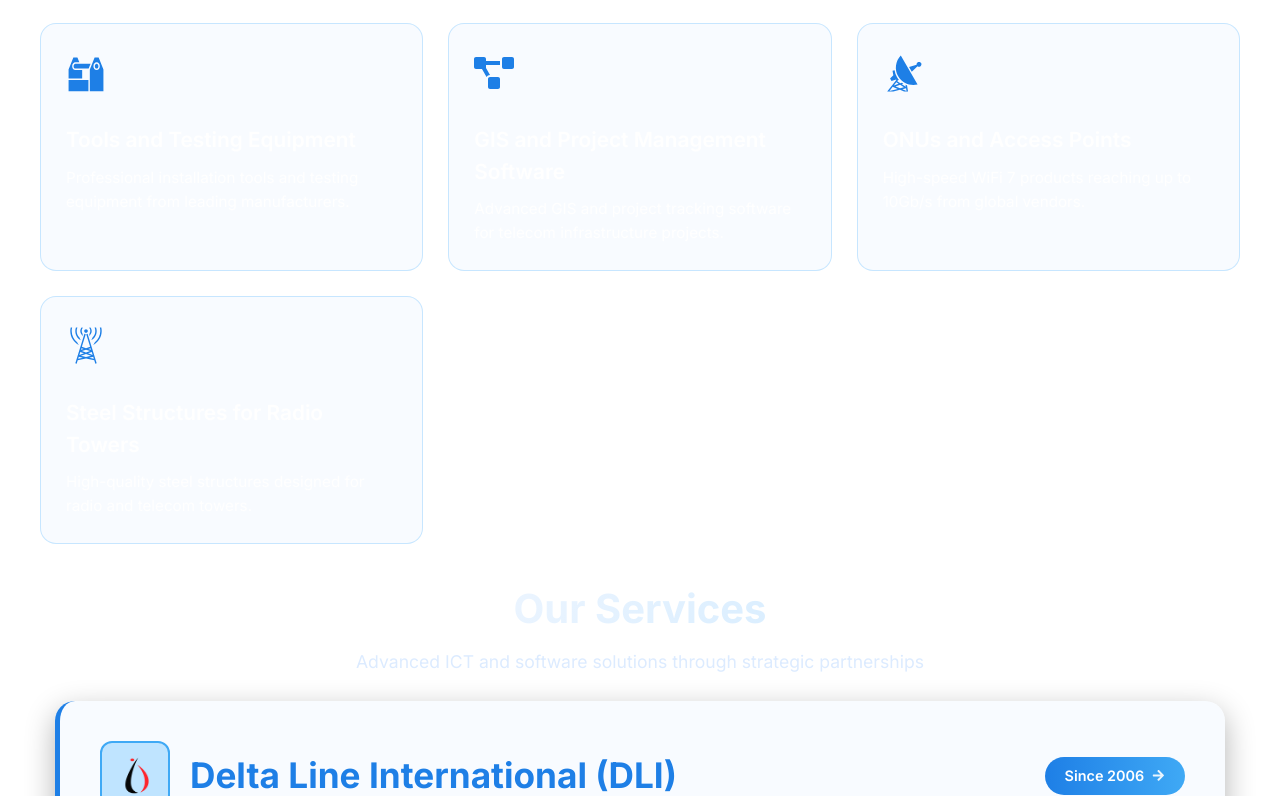
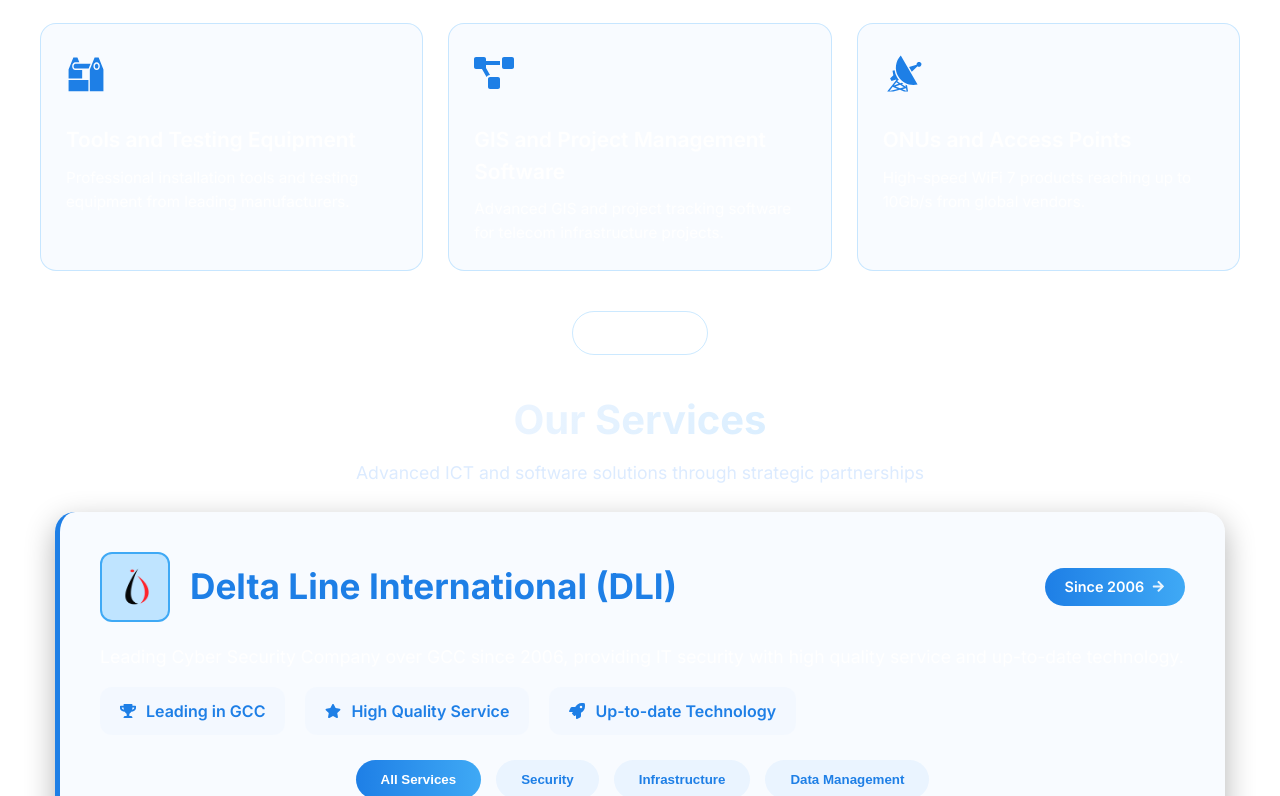
Before and after one commit to taimahamadneh-coretech/new-coretech-website, a React (Create React App) app: page / in a window 1280 px wide. Shown: the part 4419-5215 px from the top of the page. Built offline with nearby package versions, Linux system fonts and the light colour scheme.

Commit message:
Update products section: Add new products & Add see more/less button

```diff
--- a/src/Sections/products/Products.jsx
+++ b/src/Sections/products/Products.jsx
@@ -1,6 +1,7 @@
-import { companyData } from '../../data/companyData';
-import './products.css';
-import { useTranslation } from 'react-i18next';
+import { useState } from "react";
+import { companyData } from "../../data/companyData";
+import "./products.css";
+import { useTranslation } from "react-i18next";
 
 import {
   GiElectric,
@@ -8,10 +9,21 @@ import {
   GiCircuitry,
   GiToolbox,
   GiRadarDish,
-  GiRadioTower
-} from 'react-icons/gi';
+  GiRadioTower,
+  GiWalkieTalkie,
+  GiSatelliteCommunication,
+  GiCctvCamera,
+} from "react-icons/gi";
 
-import { FaProjectDiagram } from 'react-icons/fa';
+import {
+  FaProjectDiagram,
+  FaBroadcastTower,
+  FaMobileAlt,
+  FaCamera,
+  FaServer,
+} from "react-icons/fa";
+
+import { MdHeadsetMic } from "react-icons/md";
 
 const productIcons = {
   "Wooden Poles": <GiElectric />,
@@ -20,13 +32,28 @@ const productIcons = {
   "Tools and Testing Equipment": <GiToolbox />,
   "GIS and Project Management Software": <FaProjectDiagram />,
   "ONUs and Access Points": <GiRadarDish />,
-  "Steel Structures for Radio Towers": <GiRadioTower />
+  "Steel Structures for Radio Towers": <GiRadioTower />,
+
+  "DMR Radio Solutions": <GiWalkieTalkie />,
+  "TETRA Radio Systems": <FaBroadcastTower />,
+  "PTT over Cellular (PoC)": <FaMobileAlt />,
+  "Broadband Terminals & Systems": <FaServer />,
+  "Body Worn Cameras": <FaCamera />,
+  "Two-Way Radio Types": <GiWalkieTalkie />,
+  "Satellite Communication": <GiSatelliteCommunication />,
+  "Integrated Communication Solutions": <GiCctvCamera />,
+  "Quail Wearable Communication Devices": <MdHeadsetMic />,
 };
 
+const Products = () => {
+  const { t, i18n } = useTranslation();
+  const lang = i18n.language;
 
-const Products = () => {
-    const { t,i18n } = useTranslation();
-  const lang = i18n.language;
+  const [showAll, setShowAll] = useState(false);
+
+  const products = companyData.products[0].items;
+  const visibleProducts = showAll ? products : products.slice(0, 6);
+
   return (
     <section id="products" className="section products-section">
       <div className="section-container">
@@ -34,12 +61,12 @@ const Products = () => {
         <div className="section-header">
           <h2 className="section-title">{t('products.sectionTitle')}</h2>
           <p className="section-subtitle">
-           {t('products.sectionSubtitle')}
+            {t('products.sectionSubtitle')}
           </p>
         </div>
 
         <div className="products-grid">
-          {companyData.products[0].items.map((product, index) => (
+          {visibleProducts.map((product, index) => (
             <div key={index} className="product-card">
 
               <div className="product-icon">
@@ -47,11 +74,26 @@ const Products = () => {
               </div>
 
               <h3 className="product-title">{product.title[lang]}</h3>
-              <p className="product-description">{product.description[lang]}</p>
+              <p className="product-description">
+                {product.description[lang]}
+              </p>
 
             </div>
           ))}
         </div>
+
+      {products.length > 6 && (
+  <div className="see-more-wrapper">
+    <button
+      className="see-more-btn"
+      onClick={() => setShowAll(!showAll)}
+    >
+      {showAll
+        ? t('products.seeLess') || 'See Less'
+        : t('products.seeMore') || 'See More'}
+    </button>
+  </div>
+)}
 
       </div>
     </section>
--- a/src/Sections/products/products.css
+++ b/src/Sections/products/products.css
@@ -46,3 +46,25 @@
   line-height: 1.6;
   color: var(--white);
 }
+
+.see-more-wrapper {
+  display: flex;
+  justify-content: center;
+  margin-top: 40px;
+}
+
+.see-more-btn {
+  padding: 12px 32px;
+  border-radius: 30px;
+  border: 1px solid var(--vm-card-border);
+  background: transparent;
+  color: var(--white);
+  font-size: 1rem;
+  cursor: pointer;
+  transition: all 0.3s ease;
+}
+
+.see-more-btn:hover {
+  background: var(--blue-deep);
+  border-color: var(--blue-deep);
+}
--- a/src/data/companyData.js
+++ b/src/data/companyData.js
@@ -6,117 +6,198 @@ export const companyData = {
   website: "www.coretechpal.com",
   address: {
     en: "4th Floor, Mecca Mall Building, Rafeedia Street, Nablus, Palestine",
-    ar: "الطابق الرابع، مبنى ميغا مول، شارع رفيديا، نابلس، فلسطين"
+    ar: "الطابق الرابع، مبنى ميغا مول، شارع رفيديا، نابلس، فلسطين",
   },
 
   description: {
     en: " Coretech is an end-to-end reseller and service provider in the sectors of Telecommunications and ICT, Coretech always keen to enhance its' customers experience through providing the latest technology in the market, revolutionize the telecommunications and IT industry through innovative solutions that connect the world and empower human potential. We envision a future where deploying cutting-edge technology enhances lives, businesses, and societies. With a relentless commitment to excellence, integrity, and customer satisfaction, we aspire to be the leading provider of the best in Line telecommunications and IT services, by setting new standards of reliability, efficiency, and sustainability, and pushing the boundaries of innovation and creativity.",
-    ar:"كورتيك (Coretech) هي شركة رائدة تعمل كموزّع ومزوّد خدمات متكامل في مجالي الاتصالات وتقنية المعلومات (ICT)، تقدّم حلولًا شاملة من البداية إلى النهاية. نلتزم في كورتيك بالارتقاء بتجربة عملائنا عبر توفير أحدث التقنيات المتقدمة في السوق، وتقديم حلول مبتكرة تُحدث نقلة نوعية في عالم الاتصالات وتقنية المعلومات، وتربط العالم بسلاسة، وتُطلق العنان للإمكانات البشرية."+
-    "نؤمن بمستقبل تقوده التكنولوجيا الذكية، حيث يسهم توظيف الحلول المتطورة في تحسين جودة الحياة، وتعزيز نمو الأعمال، وبناء مجتمعات أكثر تطورًا واستدامة. ومن خلال التزامنا المستمر بالتميّز، والنزاهة، وتركيزنا المطلق على رضا العملاء، نسعى لأن نكون الشريك الموثوق والاختيار الأول في تقديم خدمات الاتصالات وتقنية المعلومات، عبر وضع معايير جديدة للموثوقية والكفاءة والاستدامة، ودفع حدود الابتكار والإبداع نحو آفاق غير مسبوقة."
+    ar:
+      "كورتيك (Coretech) هي شركة رائدة تعمل كموزّع ومزوّد خدمات متكامل في مجالي الاتصالات وتقنية المعلومات (ICT)، تقدّم حلولًا شاملة من البداية إلى النهاية. نلتزم في كورتيك بالارتقاء بتجربة عملائنا عبر توفير أحدث التقنيات المتقدمة في السوق، وتقديم حلول مبتكرة تُحدث نقلة نوعية في عالم الاتصالات وتقنية المعلومات، وتربط العالم بسلاسة، وتُطلق العنان للإمكانات البشرية." +
+      "نؤمن بمستقبل تقوده التكنولوجيا الذكية، حيث يسهم توظيف الحلول المتطورة في تحسين جودة الحياة، وتعزيز نمو الأعمال، وبناء مجتمعات أكثر تطورًا واستدامة. ومن خلال التزامنا المستمر بالتميّز، والنزاهة، وتركيزنا المطلق على رضا العملاء، نسعى لأن نكون الشريك الموثوق والاختيار الأول في تقديم خدمات الاتصالات وتقنية المعلومات، عبر وضع معايير جديدة للموثوقية والكفاءة والاستدامة، ودفع حدود الابتكار والإبداع نحو آفاق غير مسبوقة.",
   },
 
   vision: {
     en: "At Coretech, our vision is to revolutionize the telecommunications and IT industry through innovative solutions that connect the world and empower human potential. We envision a future where cutting-edge technology enhances lives, businesses, and societies, while setting new standards of reliability, efficiency, and sustainability.",
-    ar: "تتمثل رؤيتنا في كورتيك في إحداث نقلة نوعية في قطاع الاتصالات وتقنية المعلومات من خلال حلول مبتكرة تربط العالم وتعزز الإمكانات البشرية. نطمح إلى مستقبل تُسهم فيه أحدث التقنيات في تحسين حياة الأفراد، وتطوير الأعمال، ودعم المجتمعات، مع وضع معايير جديدة في الموثوقية والكفاءة والاستدامة."
+    ar: "تتمثل رؤيتنا في كورتيك في إحداث نقلة نوعية في قطاع الاتصالات وتقنية المعلومات من خلال حلول مبتكرة تربط العالم وتعزز الإمكانات البشرية. نطمح إلى مستقبل تُسهم فيه أحدث التقنيات في تحسين حياة الأفراد، وتطوير الأعمال، ودعم المجتمعات، مع وضع معايير جديدة في الموثوقية والكفاءة والاستدامة.",
   },
 
   mission: {
     en: "Our mission is to deliver cutting-edge telecommunications and IT solutions that empower businesses and individuals to thrive. We are committed to providing innovative products, reliable services, and exceptional customer experiences through continuous research and investment in emerging technologies.",
-    ar: "رسالتنا هي تقديم حلول متقدمة في مجال الاتصالات وتقنية المعلومات تمكّن الشركات والأفراد من تحقيق النجاح والنمو. نلتزم بتوفير منتجات مبتكرة، وخدمات موثوقة، وتجارب استثنائية للعملاء من خلال البحث المستمر والاستثمار في التقنيات الناشئة."
+    ar: "رسالتنا هي تقديم حلول متقدمة في مجال الاتصالات وتقنية المعلومات تمكّن الشركات والأفراد من تحقيق النجاح والنمو. نلتزم بتوفير منتجات مبتكرة، وخدمات موثوقة، وتجارب استثنائية للعملاء من خلال البحث المستمر والاستثمار في التقنيات الناشئة.",
   },
   products: [
     {
       category: {
         en: "Fixed Line Telecommunications",
-      ar: "اتصالات الخطوط الثابتة"
+        ar: "اتصالات الخطوط الثابتة",
       },
       items: [
         {
           title: {
             en: "Wooden Poles",
-          ar: "الأعمدة الخشبية"
+            ar: "الأعمدة الخشبية",
           },
           description: {
             en: "Through the years, we have established relationships with multiple suppliers across eastern and northern Europe. Our wooden poles range from 7m to 16m, made from Scots Pine wood and treated with environmentally friendly Tanalith-E.",
-          ar: "على مدار السنوات، قمنا ببناء علاقات قوية مع موردين في شرق وشمال أوروبا. تتراوح أعمدة الخشب لدينا من 7 إلى 16 مترًا، مصنوعة من خشب الصنوبر الاسكتلندي ومعالجة بمواد صديقة للبيئة."
+            ar: "على مدار السنوات، قمنا ببناء علاقات قوية مع موردين في شرق وشمال أوروبا. تتراوح أعمدة الخشب لدينا من 7 إلى 16 مترًا، مصنوعة من خشب الصنوبر الاسكتلندي ومعالجة بمواد صديقة للبيئة.",
           },
         },
         {
           title: {
             en: "Fiber Cables and Accessories",
-          ar: "كوابل الألياف الضوئية وملحقاتها"
+            ar: "كوابل الألياف الضوئية وملحقاتها",
           },
           description: {
             en: "Complete OSP network components including fiber cables, patch cords, splitters, ducts, splice closures, and distribution boxes.",
-          ar: "مكونات متكاملة لشبكات الألياف الضوئية تشمل الكوابل، والوصلات، والمقسمات، والقنوات، وصناديق التوزيع."
+            ar: "مكونات متكاملة لشبكات الألياف الضوئية تشمل الكوابل، والوصلات، والمقسمات، والقنوات، وصناديق التوزيع.",
           },
         },
         {
           title: {
             en: "FTTx Core Network",
-          ar: "الشبكات الأساسية FTTx"
+            ar: "الشبكات الأساسية FTTx",
           },
           description: {
             en: "End-to-end solutions for GPON, XGPON, and XSGPON networks from industry leaders.",
-          ar: "حلول متكاملة لشبكات GPON و XGPON و XSGPON من كبرى الشركات العالمية."
+            ar: "حلول متكاملة لشبكات GPON و XGPON و XSGPON من كبرى الشركات العالمية.",
           },
         },
         {
           title: {
             en: "Tools and Testing Equipment",
-          ar: "أدوات ومعدات الفحص"
+            ar: "أدوات ومعدات الفحص",
           },
           description: {
             en: "Professional installation tools and testing equipment from leading manufacturers.",
-          ar: "أدوات تركيب ومعدات فحص احترافية من أفضل الشركات العالمية."
+            ar: "أدوات تركيب ومعدات فحص احترافية من أفضل الشركات العالمية.",
           },
         },
         {
           title: {
             en: "GIS and Project Management Software",
-          ar: "برمجيات نظم المعلومات الجغرافية وإدارة المشاريع"
+            ar: "برمجيات نظم المعلومات الجغرافية وإدارة المشاريع",
           },
           description: {
             en: "Advanced GIS and project tracking software for telecom infrastructure projects.",
-          ar: "برمجيات متقدمة لإدارة المشاريع وتتبع البنية التحتية للاتصالات."
+            ar: "برمجيات متقدمة لإدارة المشاريع وتتبع البنية التحتية للاتصالات.",
           },
         },
         {
           title: {
             en: "ONUs and Access Points",
-          ar: "وحدات الشبكة ونقاط الوصول"
+            ar: "وحدات الشبكة ونقاط الوصول",
           },
           description: {
             en: "High-speed WiFi 7 products reaching up to 10Gb/s from global vendors.",
-          ar: "منتجات WiFi 7 عالية السرعة تصل إلى 10 جيجابت/ثانية من موردين عالميين."
+            ar: "منتجات WiFi 7 عالية السرعة تصل إلى 10 جيجابت/ثانية من موردين عالميين.",
           },
         },
         {
           title: {
             en: "Steel Structures for Radio Towers",
-          ar: "الهياكل الفولاذية لأبراج الاتصالات"
+            ar: "الهياكل الفولاذية لأبراج الاتصالات",
           },
           description: {
             en: "High-quality steel structures designed for radio and telecom towers.",
-          ar: "هياكل فولاذية عالية الجودة مخصصة لأبراج الاتصالات والبث."
+            ar: "هياكل فولاذية عالية الجودة مخصصة لأبراج الاتصالات والبث.",
           },
-      }
-    ]
-  }
+        },
+        {
+          title: {
+            en: "DMR Radio Solutions",
+            ar: "حلول أجهزة DMR",
+          },
+          description: {
+            en: "Digital Mobile Radio (DMR) solutions including handheld radios, mobile radios, repeaters, and complete radio systems for reliable and secure communications.",
+            ar: "حلول الاتصالات الرقمية DMR تشمل أجهزة محمولة ومركبية، ومكررات وأنظمة متكاملة لضمان اتصال موثوق وآمن.",
+          },
+        },
+        {
+          title: {
+            en: "TETRA Radio Systems",
+            ar: "أنظمة اتصالات TETRA",
+          },
+          description: {
+            en: "Mission-critical TETRA communication systems designed for public safety, transportation, and large-scale operations.",
+            ar: "أنظمة اتصالات TETRA مصممة للمهام الحرجة مثل السلامة العامة، النقل، والعمليات واسعة النطاق.",
+          },
+        },
+        {
+          title: {
+            en: "PTT over Cellular (PoC)",
+            ar: "الاتصال عبر الشبكات الخلوية (PoC)",
+          },
+          description: {
+            en: "Push-To-Talk over cellular solutions enabling instant communication over 4G/5G and WiFi networks.",
+            ar: "حلول الاتصال الفوري عبر الشبكات الخلوية 4G/5G وWiFi باستخدام تقنية الضغط للتحدث (PoC).",
+          },
+        },
+        {
+          title: {
+            en: "Broadband Terminals & Systems",
+            ar: "الأنظمة والمحطات ذات النطاق العريض",
+          },
+          description: {
+            en: "Broadband communication terminals and systems providing high-speed data, video, and voice services.",
+            ar: "محطات وأنظمة اتصال عريضة النطاق توفر خدمات البيانات والفيديو والصوت بسرعات عالية.",
+          },
+        },
+        {
+          title: {
+            en: "Body Worn Cameras",
+            ar: "كاميرات تُرتدى على الجسم",
+          },
+          description: {
+            en: "Professional body worn cameras integrated with evidence management systems for security and law enforcement.",
+            ar: "كاميرات احترافية تُرتدى على الجسم ومتكاملة مع أنظمة إدارة الأدلة للجهات الأمنية.",
+          },
+        },
+        {
+          title: {
+            en: "Two-Way Radio Types",
+            ar: "أنواع أجهزة الاتصال اللاسلكي",
+          },
+          description: {
+            en: "Wide range of analogue, licence-free, and ATEX intrinsically safe radios for different working environments.",
+            ar: "مجموعة متنوعة من أجهزة الاتصال التناظرية، بدون ترخيص، وأجهزة ATEX الآمنة للاستخدام في البيئات الخطرة.",
+          },
+        },
+        {
+          title: {
+            en: "Integrated Communication Solutions",
+            ar: "حلول اتصالات متكاملة",
+          },
+          description: {
+            en: "End-to-end solutions including emergency systems, smart city CCTV, bi-directional amplifiers, site infrastructure, and accessories.",
+            ar: "حلول متكاملة تشمل أنظمة الطوارئ، كاميرات المدن الذكية، مضخمات الإشارة ثنائية الاتجاه، البنية التحتية، والملحقات.",
+          },
+        },
+        {
+          title: {
+            en: "Quail Wearable Communication Devices",
+            ar: "أجهزة كوايل للاتصال القابل للارتداء",
+          },
+          description: {
+            en: "A range of wearable communication devices designed for healthcare, retail, and quick service environments. The lineup includes Pro11 for healthcare, Pro12 for retail, and Pro9 for quick service, enabling instant, hands-free, and reliable team communication.",
+            ar: "مجموعة من أجهزة الاتصال القابلة للارتداء من كوايل، مصممة لقطاعات الرعاية الصحية، البيع بالتجزئة، والخدمة السريعة. تشمل السلسلة Pro11 للرعاية الصحية، Pro12 للبيع بالتجزئة، وPro9 للخدمة السريعة، وتوفر تواصلاً فورياً وموثوقاً دون استخدام اليدين.",
+          },
+        },
+      ],
+    },
   ],
 
   services: [
     {
       category: {
         en: "ICT Solutions",
-      ar: "حلول تقنية المعلومات"
+        ar: "حلول تقنية المعلومات",
       },
       provider: "Delta Line International (DLI)",
       website: "https://deltaline-it.com/",
       logo: deltaLogo,
       description: {
         en: "Leading Cyber Security Company over GCC since 2006, providing IT security with high quality service and up-to-date technology.",
-      ar: "شركة رائدة في مجال الأمن السيبراني في دول الخليج منذ عام 2006، تقدم حلول أمن معلومات عالية الجودة باستخدام أحدث التقنيات."
+        ar: "شركة رائدة في مجال الأمن السيبراني في دول الخليج منذ عام 2006، تقدم حلول أمن معلومات عالية الجودة باستخدام أحدث التقنيات.",
       },
       offerings: [
         { en: "Endpoint Security", ar: "أمن الأجهزة الطرفية" },
@@ -125,14 +206,33 @@ services: [
         { en: "Security Assessment", ar: "تقييم المخاطر الأمنية" },
         { en: "Access Control", ar: "التحكم في الوصول" },
         { en: "End-user Education", ar: "توعية المستخدمين" },
-      { en: "Enterprise Cybersecurity Services", ar: "خدمات الأمن السيبراني للمؤسسات" },
-      { en: "Specialized Cyber Security Solutions", ar: "حلول أمن سيبراني متخصصة" },
-      { en: "Security Monitoring and Reporting", ar: "مراقبة وإعداد التقارير الأمنية" },
+        {
+          en: "Enterprise Cybersecurity Services",
+          ar: "خدمات الأمن السيبراني للمؤسسات",
+        },
+        {
+          en: "Specialized Cyber Security Solutions",
+          ar: "حلول أمن سيبراني متخصصة",
+        },
+        {
+          en: "Security Monitoring and Reporting",
+          ar: "مراقبة وإعداد التقارير الأمنية",
+        },
         { en: "IT Optimization", ar: "تحسين أنظمة تقنية المعلومات" },
-      { en: "Data and Email Backup", ar: "نسخ احتياطي للبيانات والبريد الإلكتروني" }
+        {
+          en: "Data and Email Backup",
+          ar: "نسخ احتياطي للبيانات والبريد الإلكتروني",
+        },
       ],
-    partners: ["Malwarebytes", "Kaspersky", "SolarWinds", "Palo Alto Networks", "Stratodesk", "Trend Micro"]
-  }
+      partners: [
+        "Malwarebytes",
+        "Kaspersky",
+        "SolarWinds",
+        "Palo Alto Networks",
+        "Stratodesk",
+        "Trend Micro",
+      ],
+    },
   ],
 
   clients: [
@@ -142,24 +242,14 @@ services: [
     { name: "PALTEL", logo: "PALTEL" },
     { name: "UNWRWA", logo: "UNWRWA" },
     { name: "NEDCO", logo: "NEDCO" },
-    { name: "An-Najah National University", logo: "An-Najah National University" },
+    {
+      name: "An-Najah National University",
+      logo: "An-Najah National University",
+    },
     { name: "Ramallah Municipality", logo: "RAMALLAH1908" },
     { name: "PARC", logo: "PARC" },
-    { name: "Ooredoo", logo: "Ooredoo" }
+    { name: "Ooredoo", logo: "Ooredoo" },
   ],
 
-  contacts: [
-    {
-      name: "Osaid Saqf El Hait",
-      position: "General Manager",
-      phone: "+972-59-566-7776",
-      email: "osaid@coretechpal.com"
-    },
-    {
-      name: "Basel Khader",
-      position: "Technical Director",
-      phone: "+970-59-222-2342",
-      email: "basel@coretechpal.com"
-    }
-  ]
+
 };
--- a/src/locales/ar/translation.json
+++ b/src/locales/ar/translation.json
@@ -63,7 +63,9 @@
   },
   "products": {
     "sectionTitle": "منتجاتنا",
-    "sectionSubtitle": "حلول متكاملة للبنية التحتية للاتصالات"
+    "sectionSubtitle": "حلول متكاملة للبنية التحتية للاتصالات",
+     "seeMore":"عرض المزيد",
+     "seeLess": "عرض أقل"
   },
   "contact": {
     "sectionTitle": "تواصل معنا",
--- a/src/locales/en/translation.json
+++ b/src/locales/en/translation.json
@@ -63,7 +63,9 @@
   },
   "products": {
     "sectionTitle": "Our Products",
-    "sectionSubtitle": "Comprehensive telecommunications infrastructure solutions"
+    "sectionSubtitle": "Comprehensive telecommunications infrastructure solutions",
+    "seeMore":"See More",
+    "seeLess": "See Less"
   },
   "lang": "en",
   "contact": {
```
Lines whose indentation alone changed are shown as unchanged.
